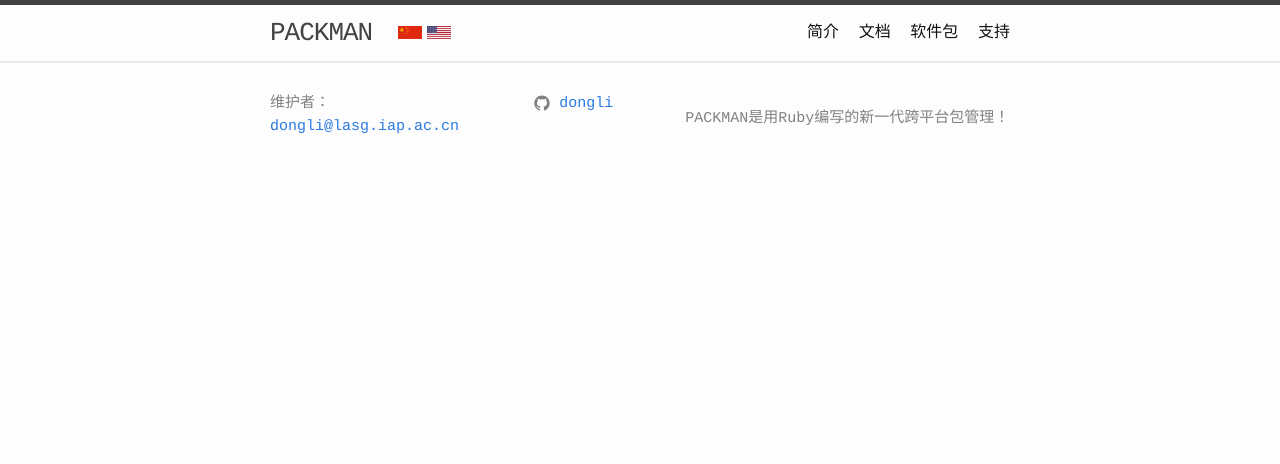
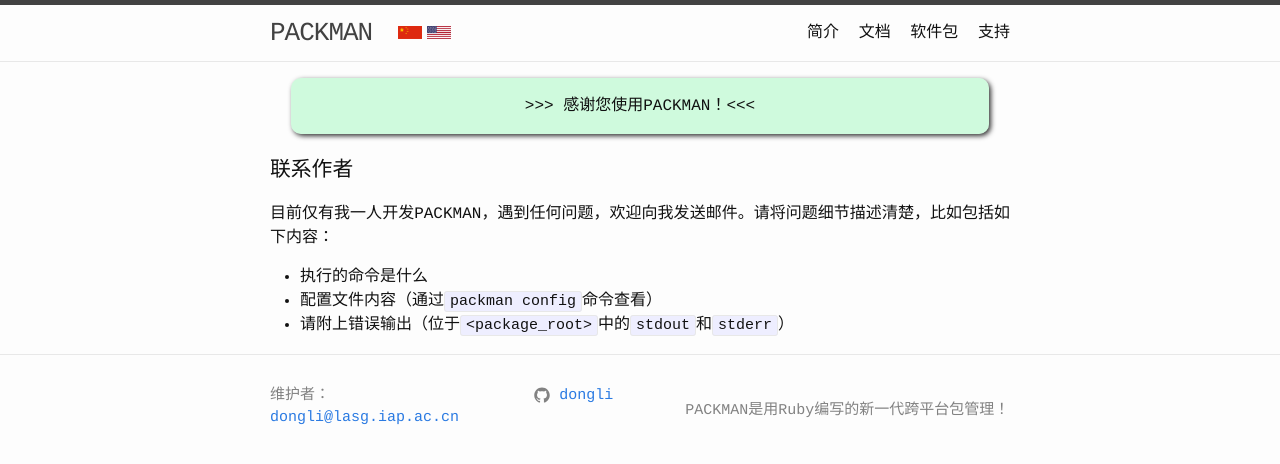
Before and after one commit to dongli/legacy-packman, a Jekyll site: the page built from zh/support.html, in a window 1280 px wide. Shown: the top 464 px of the page. Built offline with Jekyll 4.4.1, drawn with Linux system fonts in a browser that asks for light colours.

Commit message:
Add revision doc and support in Chinese

```diff
--- a/zh/documentation.html
+++ b/zh/documentation.html
@@ -20,6 +20,11 @@
 		<li><a href="/packman/zh/contribution.html">贡献力量</a></li>
 		<ul>
 			<li><a href="/packman/zh/contribution.html#编写包安装文件">编写包安装文件</a></li>
+			<ul>
+				<li><a href="/packman/zh/contribution.html#修订版的使用">修订版的使用</a></li>
+				<li><a href="/packman/zh/contribution.html#安装选项的使用">安装选项的使用</a></li>
+				<li><a href="/packman/zh/contribution.html#附件的使用">附件的使用</a></li>
+			</ul>
 		</ul>
 	</ul>
 </div>
--- a/zh/support.html
+++ b/zh/support.html
@@ -4,3 +4,15 @@
 category: zh
 tags: nav
 ---
+<div class="notice" style="text-align:center">
+    >>> 感谢您使用PACKMAN！<<<
+</div>
+<h1>联系作者</h1>
+<p>
+    目前仅有我一人开发PACKMAN，遇到任何问题，欢迎向我发送邮件。请将问题细节描述清楚，比如包括如下内容：
+    <ul>
+        <li>执行的命令是什么</li>
+        <li>配置文件内容（通过<code>packman config</code>命令查看）</li>
+        <li>请附上错误输出（位于<code>&lt;package_root&gt;</code>中的<code>stdout</code>和<code>stderr</code>）</li>
+    </ul>
+</p>
```
Also changed, not shown: zh/contribution.html (+8 -2 lines).
